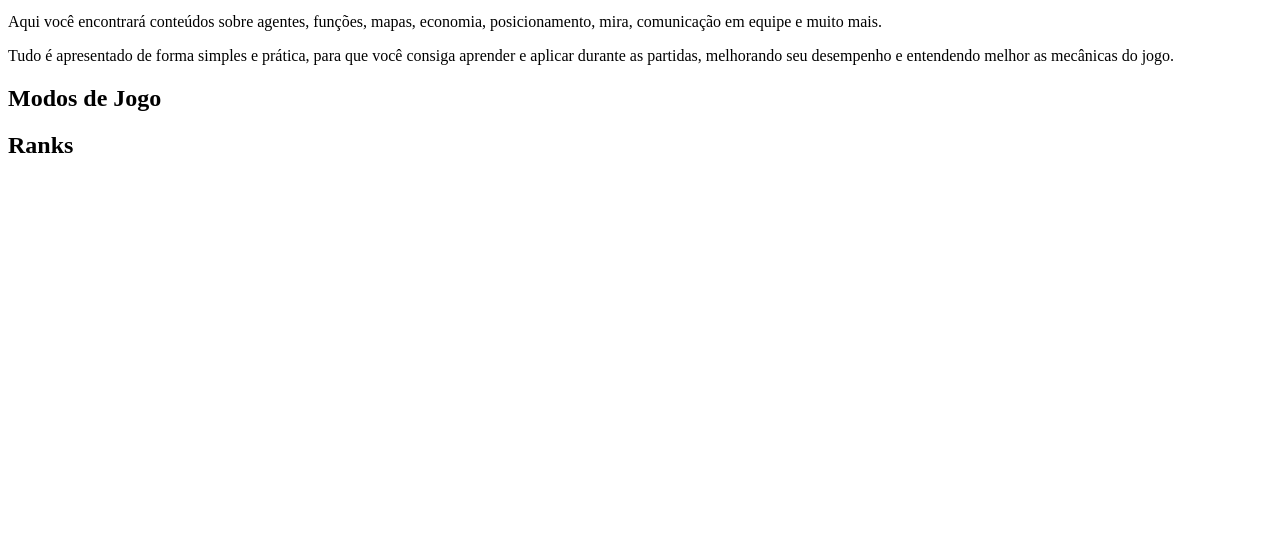
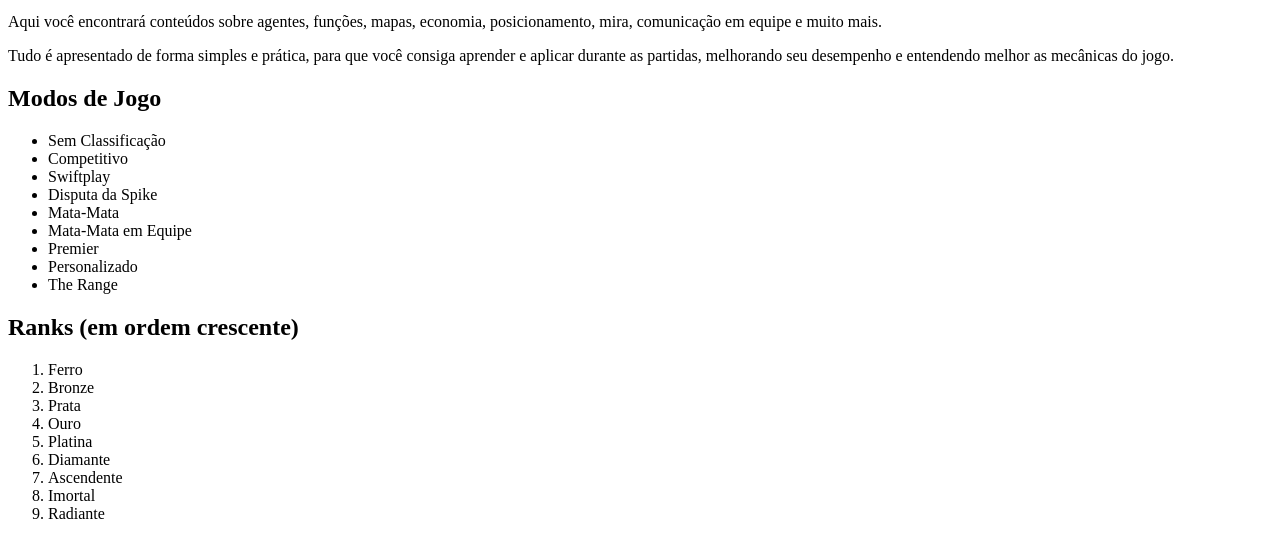
Before and after one commit to JulianaH17/Atividades_Renata, a plain HTML site: page index.html in a window 1280 px wide. Shown: the part 101-658 px from the top of the page. Drawn offline with Linux system fonts and the light colour scheme.

Commit message:
Listas: não ordenada e ordenada

```diff
--- a/index.html
+++ b/index.html
@@ -13,7 +13,29 @@
     <p>Tudo é apresentado de forma simples e prática, para que você consiga aprender e aplicar durante as partidas, melhorando seu desempenho e entendendo melhor as mecânicas do jogo.</p>
 
     <h2>Modos de Jogo</h2>
+    <ul>
+        <li>Sem Classificação</li>
+        <li>Competitivo</li>
+        <li>Swiftplay</li>
+        <li>Disputa da Spike</li>
+        <li>Mata-Mata</li>
+        <li>Mata-Mata em Equipe</li>
+        <li>Premier</li>
+        <li>Personalizado</li>
+        <li>The Range</li>
+    </ul>
 
-    <h2>Ranks</h2>
+    <h2>Ranks (em ordem crescente)</h2>
+    <ol>
+        <li>Ferro</li>
+        <li>Bronze</li>
+        <li>Prata</li>
+        <li>Ouro</li>
+        <li>Platina</li>
+        <li>Diamante</li>
+        <li>Ascendente</li>
+        <li>Imortal</li>
+        <li>Radiante</li>
+    </ol>
 </body>
 </html>
```
